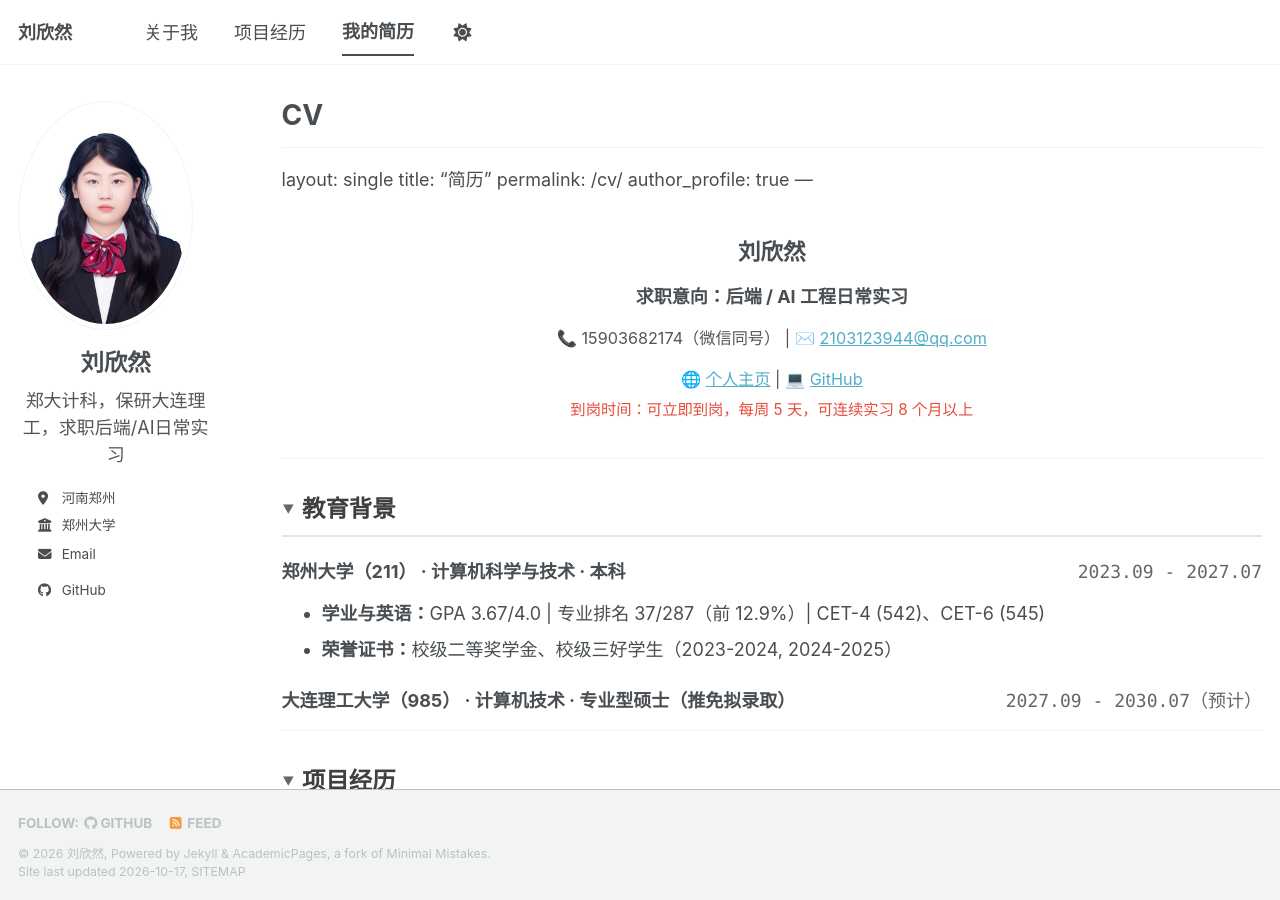
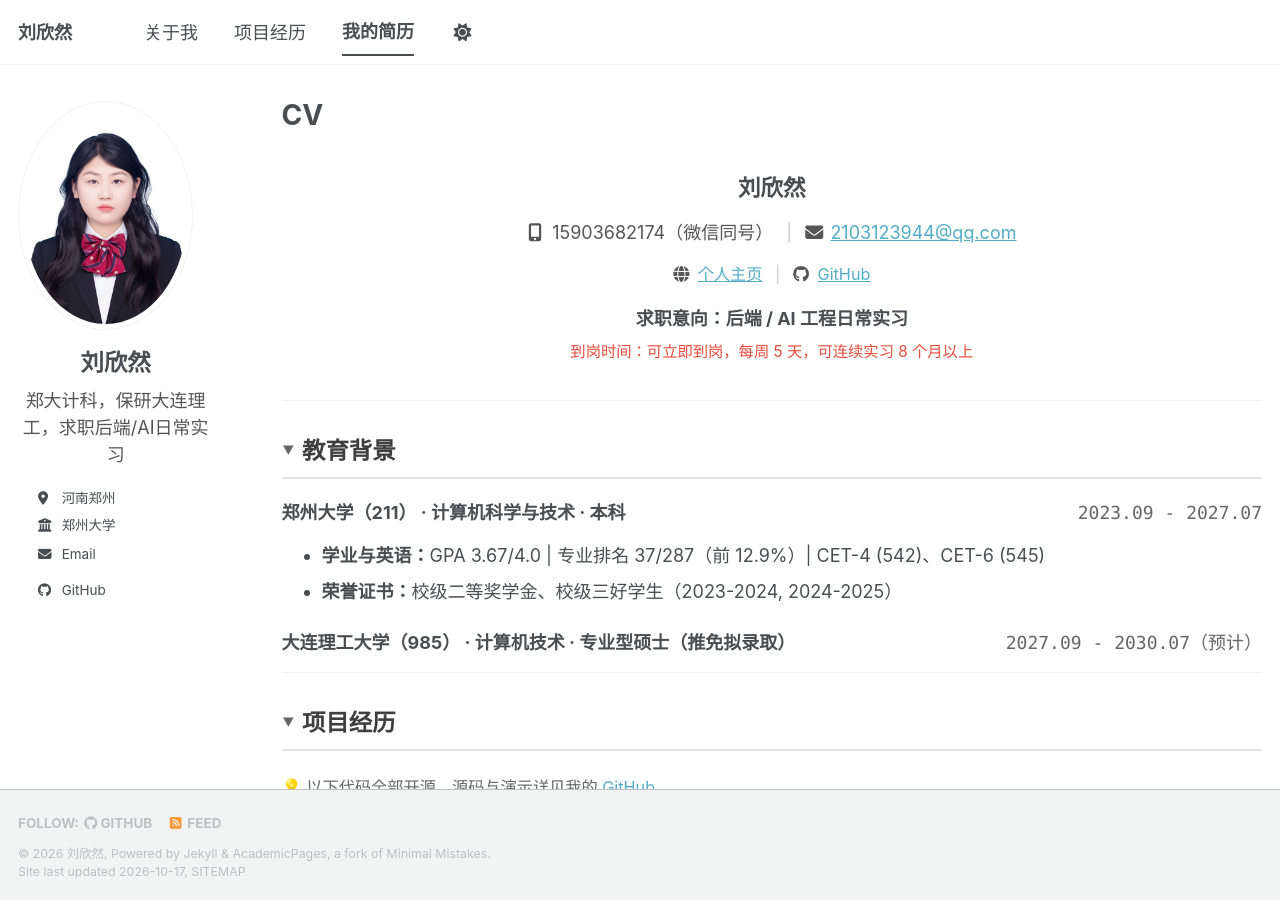
Before and after one commit to Linsensn/Linsensn.github.io, a Jekyll site: the page built from _pages/cv.md, in a window 1280 px wide and 900 px high. Built offline with Jekyll 4.4.1, drawn with Linux system fonts in a browser that asks for light colours; a style sheet for code colours, icons or effects is not loaded.

Commit message:
Update cv.md

```diff
--- a/_pages/cv.md
+++ b/_pages/cv.md
@@ -6,22 +6,20 @@ author_profile: true
 redirect_from:
   - /resume
 ---
----
-layout: single
-title: "简历"
-permalink: /cv/
-author_profile: true
----
 
 <div style="text-align: center; margin-bottom: 2em;">
   <h2 style="margin-bottom: 0.2em;">刘欣然</h2>
-  <p style="margin-bottom: 0.5em;"><strong>求职意向：后端 / AI 工程日常实习</strong></p>
-  <p style="margin-bottom: 0.5em; font-size: 0.9em; color: #555;">
-    📞 15903682174（微信同号） | ✉️ <a href="mailto:2103123944@qq.com">2103123944@qq.com</a>
+  <p style="margin-bottom: 0.5em; color: #555;">
+    <i class="fas fa-mobile-alt" style="width: 16px; text-align: center; margin-right: 4px;"></i> 15903682174（微信同号）
+    <span style="margin: 0 8px; color: #ccc;">|</span>
+    <i class="fas fa-envelope" style="width: 16px; text-align: center; margin-right: 4px;"></i> <a href="mailto:2103123944@qq.com">2103123944@qq.com</a>
   </p>
   <p style="margin-bottom: 0; font-size: 0.9em; color: #555;">
-    🌐 <a href="https://Linsensn.github.io" target="_blank">个人主页</a> | 💻 <a href="https://github.com/Linsensn" target="_blank">GitHub</a>
+    <i class="fas fa-globe" style="width: 16px; text-align: center; margin-right: 4px;"></i> <a href="https://Linsensn.github.io" target="_blank">个人主页</a>
+    <span style="margin: 0 8px; color: #ccc;">|</span>
+    <i class="fab fa-github" style="width: 16px; text-align: center; margin-right: 4px;"></i> <a href="https://github.com/Linsensn" target="_blank">GitHub</a>
   </p>
+  <p style="margin-bottom: 0.5em;"><strong>求职意向：后端 / AI 工程日常实习</strong></p>
   <p style="margin-top: 0.5em; font-size: 0.85em; color: #e74c3c;">
     到岗时间：可立即到岗，每周 5 天，可连续实习 8 个月以上
   </p>
```
